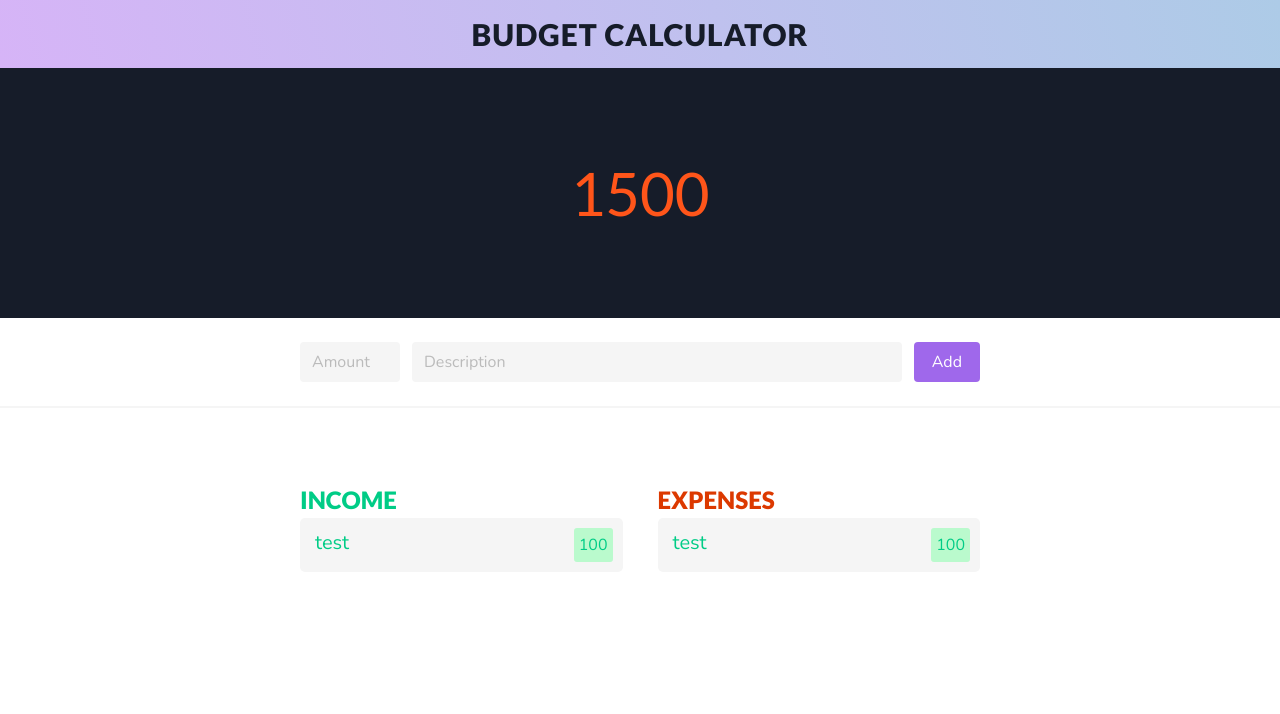
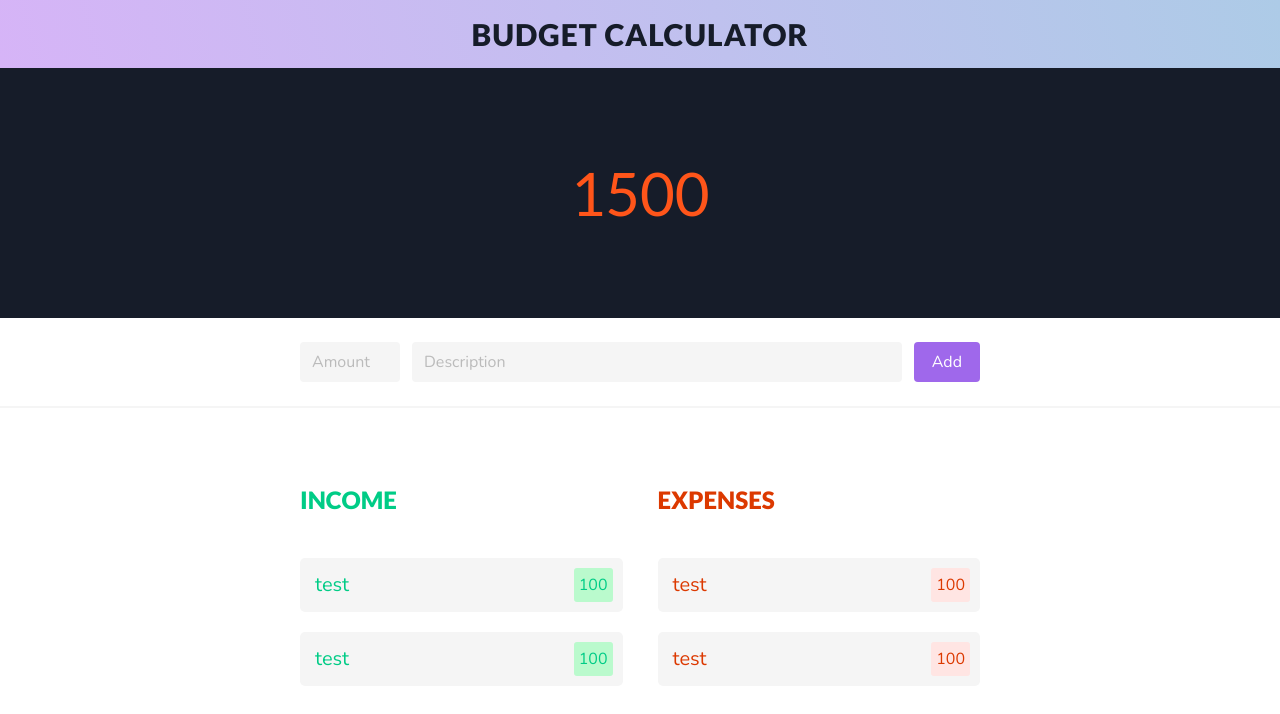
Before and after one commit to tuyenphk/angular-budget-calculator, an Angular app: page / in a window 1280 px wide. Shown: the top 714 px of the page. Built offline with nearby package versions, Linux system fonts and the light colour scheme.

Commit message:
distinguish style colors between income and expense

```diff
--- a/src/app/budget-item-list/budget-item-card/budget-item-card.component.html
+++ b/src/app/budget-item-list/budget-item-card/budget-item-card.component.html
@@ -1,5 +1,5 @@
 <div class="root">
-  <div class="budget-item income">
+  <div class="budget-item" [ngClass]="{ 'income': isIncome, 'expense': !isIncome }">
 
     <div class="description">
       <p>test</p>
--- a/src/app/budget-item-list/budget-item-card/budget-item-card.component.scss
+++ b/src/app/budget-item-list/budget-item-card/budget-item-card.component.scss
@@ -14,9 +14,13 @@
   cursor: pointer;
 
   .description {
+    display: flex;
     flex-grow: 1;
     font-size: 20px;
     margin-left: 5px;
+
+    // Vertically center the children elements
+    align-items: center;
   }
 
   .amount {
--- a/src/app/budget-item-list/budget-item-card/budget-item-card.component.ts
+++ b/src/app/budget-item-list/budget-item-card/budget-item-card.component.ts
@@ -1,4 +1,4 @@
-import { Component, OnInit } from '@angular/core';
+import { Component, Input, OnInit } from '@angular/core';
 
 @Component({
   selector: 'app-budget-item-card',
@@ -7,6 +7,8 @@ import { Component, OnInit } from '@angular/core';
 })
 export class BudgetItemCardComponent implements OnInit {
 
+  @Input() isIncome?: boolean=true;
+
   constructor() { }
 
   ngOnInit(): void {
--- a/src/app/budget-item-list/budget-item-list.component.html
+++ b/src/app/budget-item-list/budget-item-list.component.html
@@ -3,12 +3,22 @@
 
     <div class="income-column">
       <h1>Income</h1>
-      <app-budget-item-card></app-budget-item-card>
+
+      <div class="budget-item">
+        <app-budget-item-card [isIncome]="true" style="margin-bottom: 20px;"></app-budget-item-card>
+        <app-budget-item-card [isIncome]="true"></app-budget-item-card>
+      </div>
+
     </div>
 
     <div class="expenses-column">
       <h1>Expenses</h1>
-      <app-budget-item-card></app-budget-item-card>
+
+      <div class="budget-item">
+        <app-budget-item-card [isIncome]="false" style="margin-bottom: 20px;"></app-budget-item-card>
+        <app-budget-item-card [isIncome]="false"></app-budget-item-card>
+      </div>
+
     </div>
 
   </div>
--- a/src/app/budget-item-list/budget-item-list.component.scss
+++ b/src/app/budget-item-list/budget-item-list.component.scss
@@ -24,6 +24,13 @@
         font-size: 24px;
         font-weight: 900;
         text-transform:uppercase;
+        margin-bottom: 20px;
+      }
+
+      .budget-item {
+        display: flex;
+        flex-direction: column;
+        margin-top: 20px;
       }
     }
 
```
